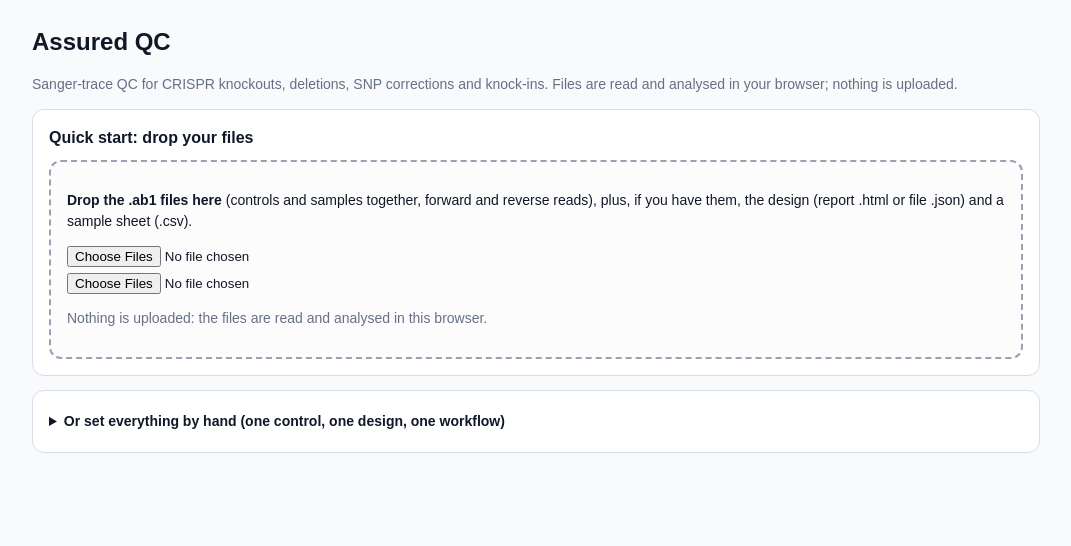
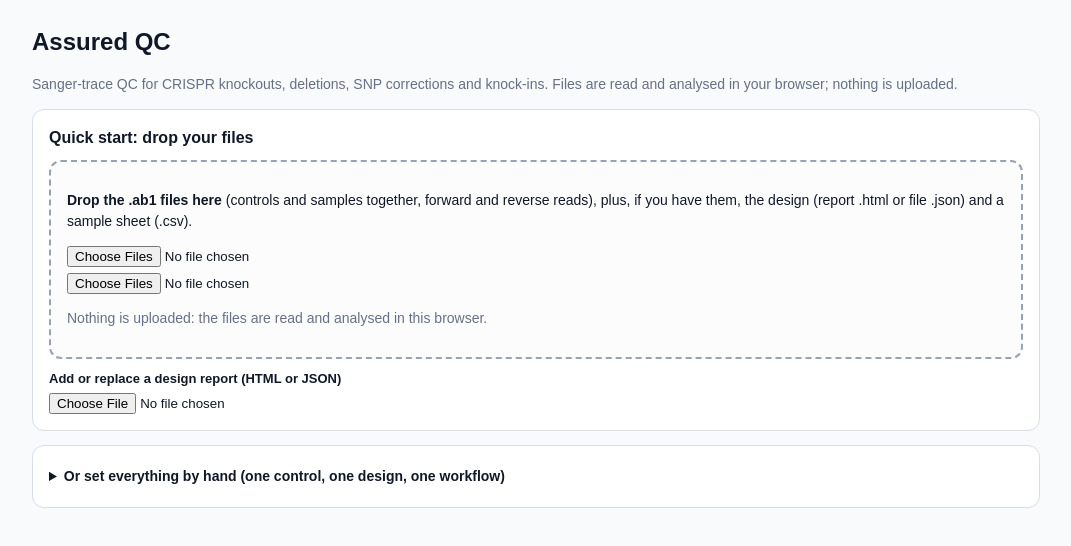
Before and after one commit to Narasimhat/Assured_QC, a React (Vite) app: page / in a window 1280 px wide. Shown: the top 546 px of the page, without its empty margins (104-1175 px from the left). Built offline with nearby package versions, Linux system fonts and the light colour scheme.

Commit message:
Make Quick Start design imports visible and recoverable

```diff
--- a/src/QuickStart.jsx
+++ b/src/QuickStart.jsx
@@ -20,23 +20,28 @@ export default function QuickStart() {
   const [pairsEdit, setPairsEdit] = useState({}); const [running, setRunning] = useState(false); const [progress, setProgress] = useState(null);
   const [outcome, setOutcome] = useState(null); const [picked, setPicked] = useState(0); const [figureBusy, setFigureBusy] = useState(false); const [error, setError] = useState("");
   const [dragging, setDragging] = useState(false);
+  const [designIndex, setDesignIndex] = useState(0);
 
   const addFiles = async (list) => {
-    setError(""); const incoming = Array.from(list); const kinds = classifyFiles(incoming.map((f) => f.name));
-    incoming.forEach((f) => files.current.set(f.name, f));
-    setTraceNames(Array.from(new Set([...traceNames, ...kinds.traces]))); setPairsEdit({}); setOutcome(null);
-    const sheet = incoming.find((f) => kinds.sheets.includes(f.name)); if (sheet) setSheetText(await sheet.text());
-    const design = incoming.find((f) => kinds.designs.includes(f.name)); if (design) { setDesignText(await design.text()); setDesignName(design.name); }
+    try {
+      setError(""); const incoming = Array.from(list); const kinds = classifyFiles(incoming.map((f) => f.name));
+      incoming.forEach((f) => { files.current.set(f.name, f); buffers.current.delete(f.name); });
+      setTraceNames((previous) => Array.from(new Set([...previous, ...kinds.traces]))); setPairsEdit({}); setOutcome(null);
+      const sheet = incoming.find((f) => kinds.sheets.includes(f.name)); if (sheet) setSheetText(await sheet.text());
+      const design = incoming.find((f) => kinds.designs.includes(f.name)); if (design) { setDesignName(design.name); setDesignText(""); setDesignIndex(0); setDesignText(await design.text()); }
+      if (kinds.designs.length > 1) setError("More than one design file was selected. Loaded the first; use the design picker below to choose a different report.");
+    } catch (e) { setError(`Could not read the selected file. Try copying it from the network drive to a local folder and selecting it again. ${e.message || ""}`); }
   };
 
   const built = useMemo(() => (traceNames.length ? buildPairs({ traceNames, sheetText }) : { pairs: [], problems: [] }), [traceNames, sheetText]);
-  const design = useMemo(() => { try { return { ...readDesign(designText), error: "" }; } catch (e) { return { kind: "none", error: e.message }; } }, [designText]);
+  const design = useMemo(() => { try { return { ...readDesign(designText, { designIndex }), error: "" }; } catch (e) { return { kind: "none", error: e.message }; } }, [designText, designIndex]);
   const pairs = built.pairs.map((p, i) => ({ ...p, ...(pairsEdit[i] || {}) }));
   const guides = guidesText.split(/[,;\s]+/).filter(Boolean);
   const lowCount = pairs.filter((p) => p.confidence === "low").length;
   const guideSource = design.kind === "spec" ? `the design file (${design.label})` : design.kind === "report" ? `the design report (${design.label}: ${design.guides.length} guide${design.guides.length === 1 ? "" : "s"})` : guides.length ? "the guides typed below" : "none: the cut site will be inferred from where the traces depart from the control";
 
   const run = async () => {
+    if (design.error || (designName && !designText)) { setError("Replace or remove the unreadable design before analysing."); return; }
     setRunning(true); setOutcome(null); setPicked(0); setError("");
     try {
       const needed = new Set(pairs.flatMap((p) => [...p.control, ...p.edited]));
@@ -76,7 +81,17 @@ export default function QuickStart() {
         <input type="file" multiple webkitdirectory="" directory="" onChange={(e) => addFiles(e.target.files)} aria-label="Choose a folder" />
         <p className="muted">Nothing is uploaded: the files are read and analysed in this browser.</p>
       </div>
-      {designName && <p className="muted">Design: {designName}{design.error ? <span className="error"> {design.error}</span> : null}</p>}
+      <label className="field" htmlFor="q-design">Add or replace a design report (HTML or JSON)</label>
+      <input id="q-design" type="file" accept=".html,.htm,.json,text/html,application/json" disabled={running} onChange={(e) => { addFiles(e.target.files); e.target.value = ""; }} />
+      {designName && <div role="status">
+        <p>Design: <b>{designName}</b> <button type="button" disabled={running} onClick={() => { setDesignName(""); setDesignText(""); setDesignIndex(0); setOutcome(null); setError(""); }}>Remove design</button></p>
+        {design.error ? <p className="error">{design.error} Replace or remove this file to continue.</p> : design.kind === "report" ? <>
+          {design.designs.length > 1 && <><label htmlFor="q-design-choice">Design in this report</label><select id="q-design-choice" disabled={running} value={designIndex} onChange={(e) => { setDesignIndex(Number(e.target.value)); setOutcome(null); }}>{design.designs.map((d, i) => <option key={i} value={i}>{d.title}</option>)}</select></>}
+          <p>Imported {design.label}: {design.guides.length} guides, {design.donors.length} donors.</p>
+          <ul>{design.chosen.guides.map((g) => <li key={g.sequence}>{g.name}: <code>{g.sequence}</code></li>)}</ul>
+          {!traceNames.length && <p className="muted">Design ready. Add the control and sample AB1 files above to start analysis.</p>}
+        </> : design.kind === "spec" ? <p>Imported {design.label}.</p> : <p className="note">The design is empty or could not be read. Replace or remove it to continue.</p>}
+      </div>}
       {traceNames.length > 0 && (
         <>
           <p>{traceNames.length} trace{traceNames.length === 1 ? "" : "s"}; {pairs.length} sample{pairs.length === 1 ? "" : "s"} paired by {built.source === "sheet" ? "the sample sheet" : "file names"}. Guides from {guideSource}.</p>
@@ -104,7 +119,7 @@ export default function QuickStart() {
             <label className="field" htmlFor="q-goal">Accept</label>
             <select id="q-goal" value={goal} onChange={(e) => setGoal(e.target.value)}><option value="homozygous">homozygous edits only (heterozygous clones are held)</option><option value="any">heterozygous edits too</option></select>
           </details>
-          <p><button type="button" className="primary" disabled={running || !pairs.length} onClick={run}>{running ? "Analysing..." : `Analyse ${pairs.length} sample${pairs.length === 1 ? "" : "s"}`}</button> {progress && <span className="muted">{progress.done} of {progress.total}</span>}</p>
+          <p><button type="button" className="primary" disabled={running || !pairs.length || !!design.error || !!(designName && !designText)} onClick={run}>{running ? "Analysing..." : `Analyse ${pairs.length} sample${pairs.length === 1 ? "" : "s"}`}</button> {progress && <span className="muted">{progress.done} of {progress.total}</span>}</p>
         </>
       )}
       {error && <p className="error">{error}</p>}
```
